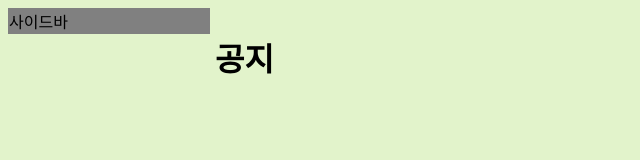
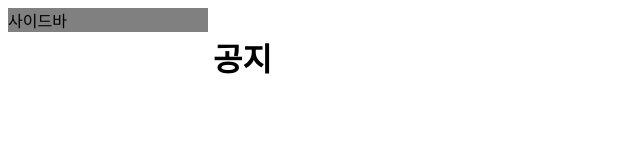
Before and after one commit to wintalk1234/wintalk1234.github.io, a plain HTML site: page index.html in a window 1280 px wide. Shown: the whole page, without its empty margins (0-640 px from the left). Drawn offline with Linux system fonts and the light colour scheme.

Commit message:
Update style.css
ㅁ

```diff
--- a/css/style.css
+++ b/css/style.css
@@ -1,7 +1,6 @@
 @import url('https://fonts.googleapis.com/css2?family=Nanum+Gothic:wght@400;700;800&family=Noto+Sans+KR:wght@100;300;400;500;700;900&family=Noto+Serif+KR:wght@200;300;400;500;600;700&display=swap');
 
 * {
-  background-color: #e2f3cb;
   font-family: Namum Gothic, sans-serif;
 }
 
@@ -11,10 +10,9 @@
 
 .lside {
   width: 200px;
-  height: auto;
+  height: inherit;
   float: left;
   background-color: gray;
-  padding: 1px;
 }
 
 .co {
@@ -25,6 +23,6 @@
 }
 
 .h {
+  text-align: center;
   font-family: Noto Serif KR, serif;
-  text-align: center;
 }
```
